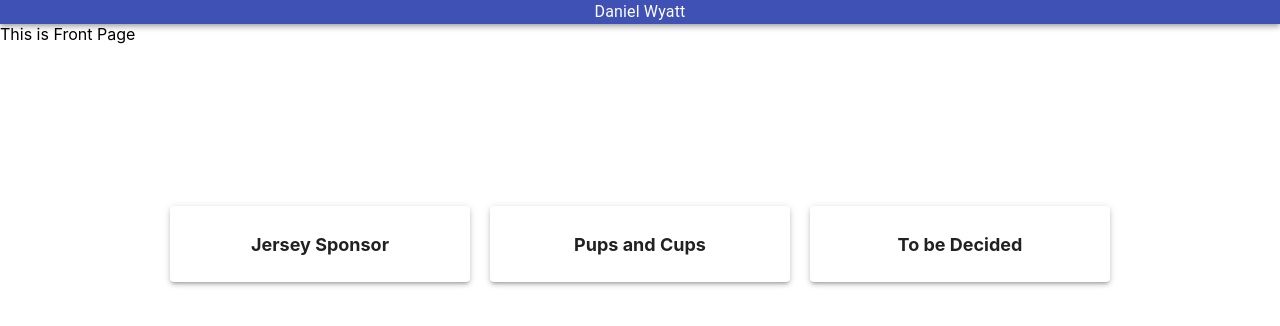
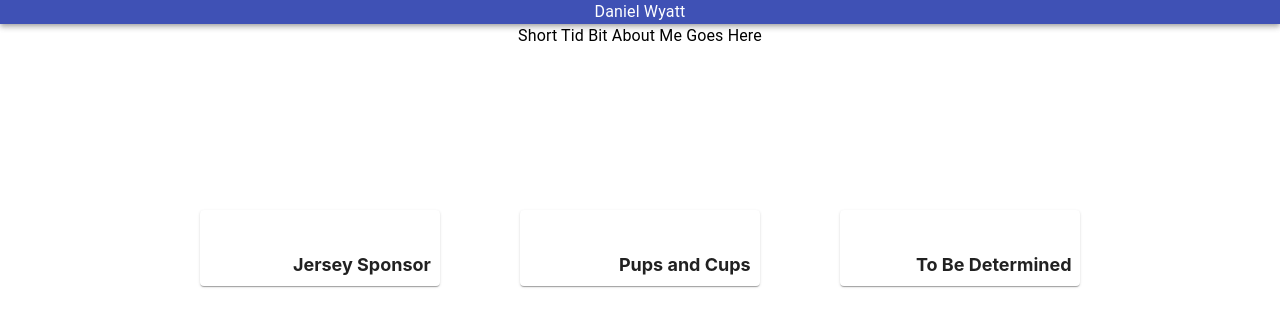
Before and after one commit to Dr-Wyatt/netlify-portfolio, a React (Create React App) app: page / in a window 1280 px wide. Shown: the top 326 px of the page. Built offline with nearby package versions, Linux system fonts and the light colour scheme.

Commit message:
Added stylings for cards, and data for cards

```diff
--- a/src/App.tsx
+++ b/src/App.tsx
@@ -1,25 +1,18 @@
 import { Grid } from "@material-ui/core";
 import "./App.css";
 import Navbar from "./Components/Navbar";
-import ProjectCard from "./Components/ProjectCard";
+import ProjectCardList from "./Components/ProjectCardList";
+import Tidbit from "./Components/Tidbit";
+import CardInfo from "./Utilities/card-info";
 
 const App = () => {
+  const Info = CardInfo;
   return (
     <div className="App">
       <Grid container>
         <Navbar />
-        This is Front Page
-        <Grid container item style={{ justifyContent: "center", alignItems: "center", height: "50vh" }}>
-          <Grid item xs={3} style={{ padding: "10px" }}>
-            <ProjectCard title="Jersey Sponsor"/>
-          </Grid>
-          <Grid item xs={3} style={{ padding: "10px" }}>
-            <ProjectCard title="Pups and Cups"/>
-          </Grid>
-          <Grid item xs={3} style={{ padding: "10px" }}>
-            <ProjectCard title="To be Decided"/>
-          </Grid>
-        </Grid>
+        <Tidbit/>
+        <ProjectCardList info={Info} />
       </Grid>
     </div>
   );
--- a/src/Components/ProjectCard.tsx
+++ b/src/Components/ProjectCard.tsx
@@ -1,10 +1,13 @@
+import React from "react";
 import { AnimateSharedLayout, motion } from "framer-motion";
 import { useState } from "react";
-import { Paper } from "@material-ui/core";
+import { Card } from "@material-ui/core";
 import "../Styling/project-card.css";
+import { ProjectCardInterface } from "../Interfaces/projectCard";
 
-const Card = ({ title }: { title: string }) => {
+const ProjectCard:React.FC<ProjectCardInterface> = (cardInfo) => {
   const [open, setOpen] = useState(false);
+  console.log("this is cardInfo in project card: ", cardInfo);
   return (
     <AnimateSharedLayout>
       {open ? (
@@ -15,7 +18,7 @@ const Card = ({ title }: { title: string }) => {
           layoutId="expandable-card"
           layout
           transition={{
-            layoutX: { delay:0.1, duration: 0.2 },
+            layoutX: { delay: 0.1, duration: 0.2 },
             layoutY: { duration: 0.2 },
           }}
         >
@@ -28,18 +31,16 @@ const Card = ({ title }: { title: string }) => {
               layoutY: { duration: 0.2 },
             }}
           >
-            {title}
+            {cardInfo.title}
           </motion.h2>
           <p>
-            Lorem ipsum dolor sit amet consectetur adipisicing elit. Voluptate
-            aliquam molestiae ratione sint magnam sequi fugiat u llam earum
-            distinctio fuga iure, ad odit repudiandae modi est alias ipsum
-            aperiam. Culpa?
+            {cardInfo.appDescription}
           </p>
         </motion.div>
       ) : (
         /* NORMAL CARD */
-        <Paper elevation={3}>
+        // <Paper elevation={3}>
+        <Card style={{width: "80%", height: "80%", margin: "auto"}}>
           <motion.div
             onClick={() => setOpen(true)}
             className="normal-card"
@@ -58,13 +59,14 @@ const Card = ({ title }: { title: string }) => {
                 layoutY: { duration: 0.2 },
               }}
             >
-              {title}
+              {cardInfo.title}
             </motion.h1>
           </motion.div>
-        </Paper>
+        </Card>
+        // </Paper>
       )}
     </AnimateSharedLayout>
   );
 };
 
-export default Card;
+export default ProjectCard;
--- /dev/null
+++ b/src/Components/ProjectCardList.tsx
@@ -0,0 +1,41 @@
+import { Grid } from "@material-ui/core";
+import React from "react";
+import { ProjectCardInterface } from "../Interfaces/projectCard";
+import ProjectCard from "./ProjectCard";
+
+const ProjectCardList = ({info}: {info: ProjectCardInterface[]}) => {
+  return (
+    <Grid
+      container
+      item
+      style={{
+        justifyContent: "center",
+        alignItems: "center",
+        height: "50vh",
+      }}
+    >
+      {info.map((cardInfo: ProjectCardInterface) => {
+        return (
+          <Grid
+            item
+            xs={3}
+            style={{ padding: "10px", justifyContent: "center" }}
+            key={info.indexOf(cardInfo)}
+          >
+            <ProjectCard
+              title={cardInfo.title}
+              appDescription={cardInfo.appDescription}
+              appLink={cardInfo.appLink}
+              explored={cardInfo.explored}
+              iconURL={cardInfo?.iconURL}
+              homePage={cardInfo?.homePage}
+              appInfo={cardInfo?.appInfo}
+            />
+          </Grid>
+        );
+      })}
+    </Grid>
+  );
+};
+
+export default ProjectCardList;
--- /dev/null
+++ b/src/Components/Tidbit.tsx
@@ -0,0 +1,14 @@
+import { Grid, Typography } from "@material-ui/core";
+import React from "react";
+
+const Tidbit = () => {
+  return (
+    <Grid container style={{ justifyContent: "center" }}>
+      <Grid item>
+        <Typography>Short Tid Bit About Me Goes Here</Typography>
+      </Grid>
+    </Grid>
+  );
+};
+
+export default Tidbit;
--- a/src/Interfaces/section.d.ts
+++ /dev/null
@@ -1,6 +0,0 @@
-export interface SectionInterface {
-  title: string;
-  subtitle: string;
-  dark: boolean;
-  id: string;
-}
--- a/src/Styling/project-card.css
+++ b/src/Styling/project-card.css
@@ -6,27 +6,34 @@
     display: grid;
     place-items: end center;
     padding: 10px;
-    margin: auto;
+    /* margin: auto; */
+    justify-content: end;
 }
 
 .normal-card h1 {
     font-size: 18px;
     color: var(--fg);
     padding: 5px;
-    text-align: center;
+    place-items: end center;
+    position: relative;
+    top: 30%;
+    left: 4%;
 }
 
 /* expand card css*/
 
 .expanded-card {
-    position: absolute;
+    position: fixed;
     top: 0px;
     left: 0px;
     width: 100vw;
     height: 100vh;
+    /* width: 500px;
+    height: 300px; */
     z-index: 1;
     display: grid;
     place-items: center;
+    /* border: 5px solid black;  */
 }
 
 .expanded-card-h {
--- /dev/null
+++ b/src/Utilities/card-info.ts
@@ -0,0 +1,43 @@
+import { ProjectCardInterface } from "../Interfaces/projectCard";
+
+const cardInfo: Array<ProjectCardInterface> = [
+  {
+    title: "Jersey Sponsor",
+    iconURL: "",
+    appDescription:
+      "Jersey Sponsor is a Web and Mobile app for Athletes of all levels to receive sponsorships on their terms. Their goal is to give the power back to the Athletes.",
+    homePage: "https://www.jerseysponsor.com/",
+    appLink: "https://jerseysponsor.app/signup",
+    explored: [
+      "Contributed to creating the Database Schema surrounding key features",
+      "Developed the API endpoint service for capturing Athlete's Social Media followers",
+      "Developed the API endpoint service for Notifications",
+      "Built out the view for the a key feature in the Mobile App",
+    ],
+    appInfo: "",
+  },
+  {
+    title: "Pups and Cups",
+    iconURL: "",
+    appDescription: "Find your local coffee shop and nearby dog parks!",
+    appLink: "https://compassionate-swirles-7b34e8.netlify.app/",
+    explored: [
+      "Built with Typescript and React!",
+      "Created simple, easy to use front end view using Material-UI",
+      "Utilized multiple Google Maps API's to display, and search on the map",
+      "Employed React-Redux to create a global store for the entire application to use for seeing reviews and favoriting coffee shops",
+    ],
+    appInfo:
+      "Pups and Cups was a fun project I worked on with a colleague. The concept is, a user would search for a dog park close to them, and then the app would automatically show them coffee shops close to that dog park to visit afterwards. You can grab a cup of joe for yourself, and a puppy-chino for your best friend. Working on this project allowed me to explore more on technologies I've only touched on a few times in other projects. I dove deep into using Typescript with React, structuring the site using Material-UI, navigating the intricacies of the Google Maps API, and utilizing Redux to create a centralized store for the coffee shop reviews and streamline saving favorites in Local Storage.",
+  },
+  {
+    title: "To Be Determined",
+    iconURL: "",
+    appDescription: "New Project Goes Here",
+    appLink: "",
+    explored: ["one", "two", "three"],
+    appInfo: "What will this project be?",
+  },
+];
+
+export default cardInfo;
```
Also changed, not shown: src/Interfaces/projectCard.d.ts (added, +9 -0 lines).
